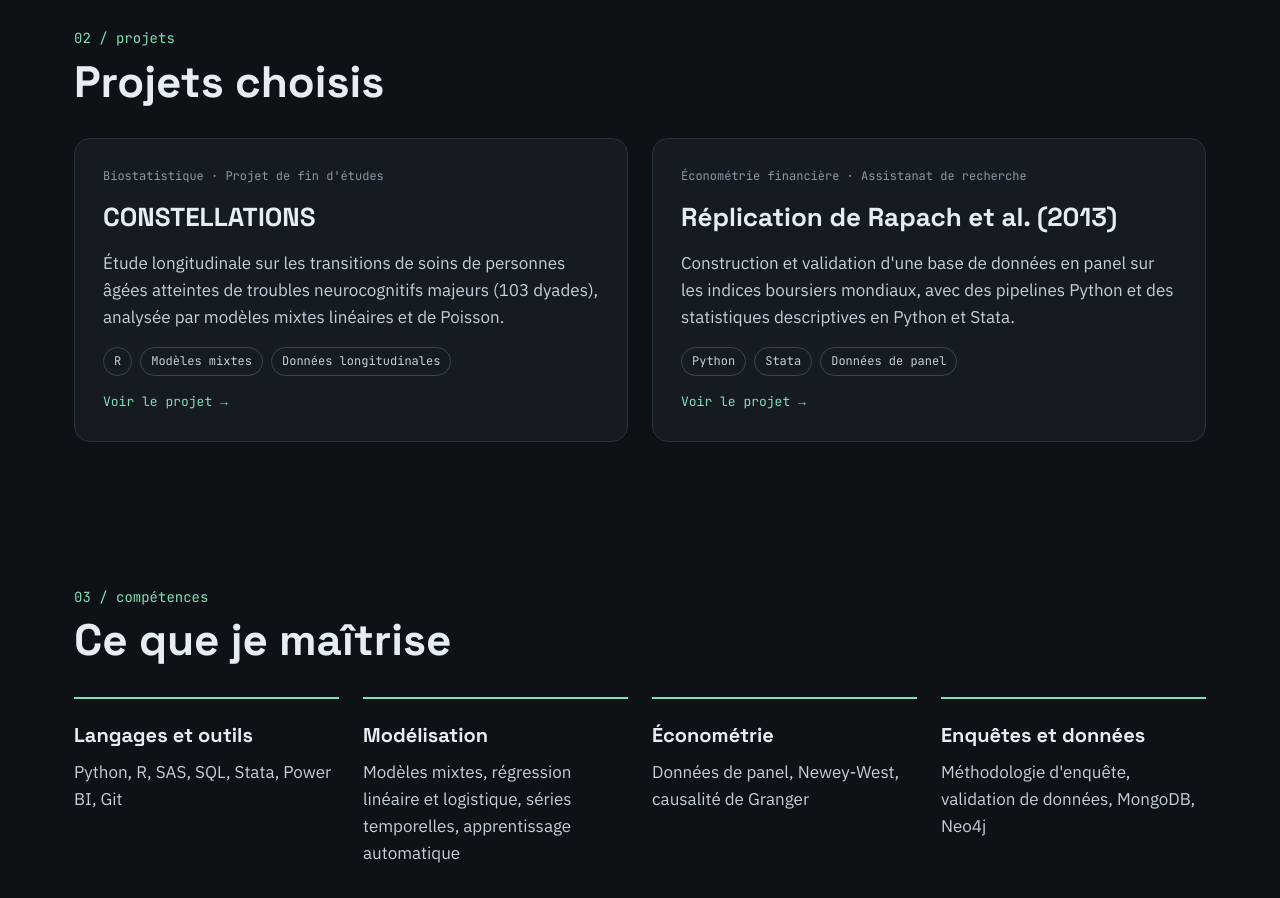
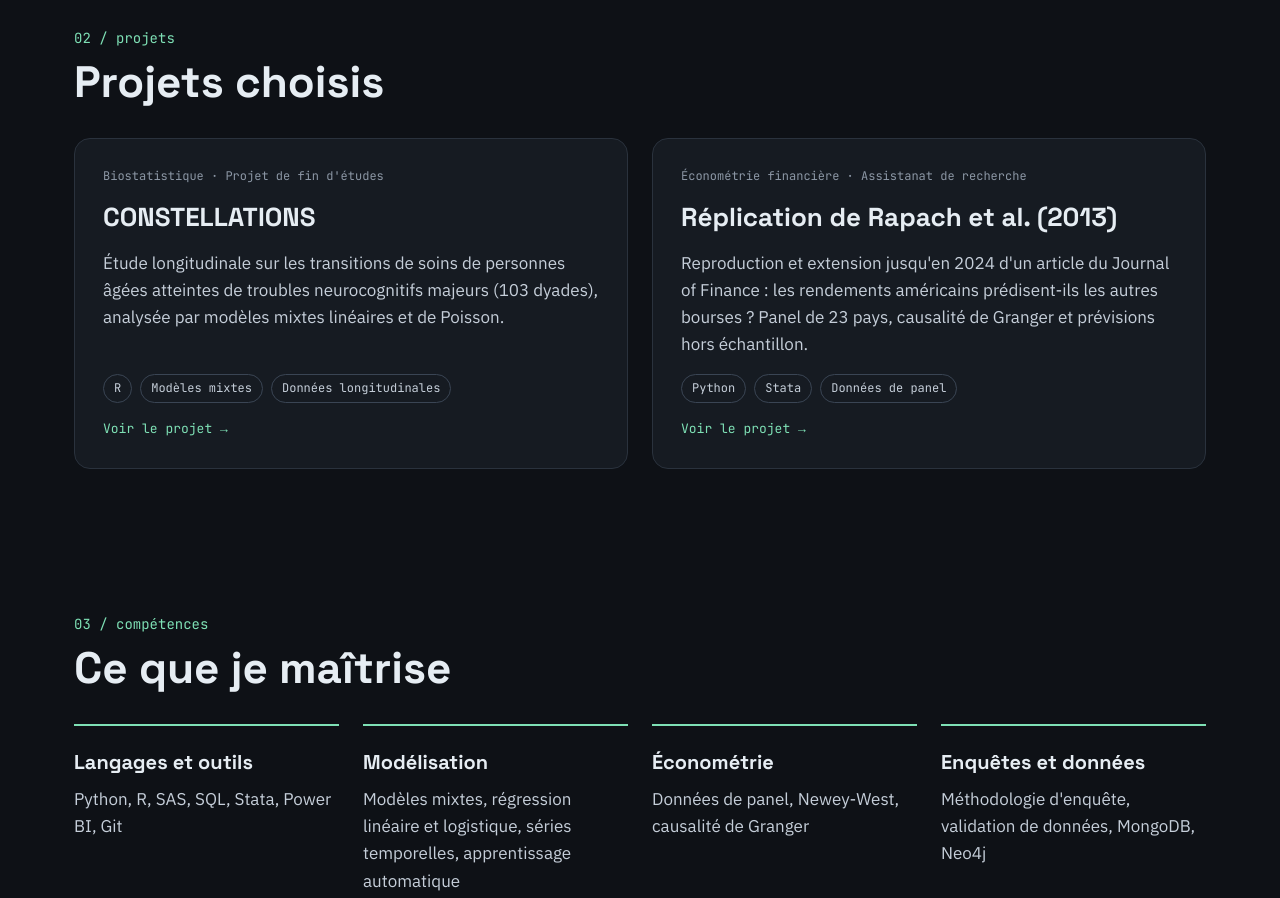
Before and after one commit to Ohouelete/ohouelete.github.io, a plain HTML site: page index.html in a window 1280 px wide. Shown: the part 1160-2058 px from the top of the page. Drawn offline with Linux system fonts and the light colour scheme.

Commit message:
Add files via upload

```diff
--- a/index.html
+++ b/index.html
@@ -201,7 +201,7 @@ const T = {
     projKicker: 'projets', projTitle: 'Projets choisis', more: 'Voir le projet →',
     projects: [
       { slug: 'constellations', meta: "Biostatistique · Projet de fin d'études", title: 'CONSTELLATIONS', desc: 'Étude longitudinale sur les transitions de soins de personnes âgées atteintes de troubles neurocognitifs majeurs (103 dyades), analysée par modèles mixtes linéaires et de Poisson.', tags: ['R', 'Modèles mixtes', 'Données longitudinales'] },
-      { slug: 'rapach-2013', meta: 'Économétrie financière · Assistanat de recherche', title: 'Réplication de Rapach et al. (2013)', desc: "Construction et validation d'une base de données en panel sur les indices boursiers mondiaux, avec des pipelines Python et des statistiques descriptives en Python et Stata.", tags: ['Python', 'Stata', 'Données de panel'] }
+      { slug: 'rapach-2013', meta: 'Économétrie financière · Assistanat de recherche', title: 'Réplication de Rapach et al. (2013)', desc: "Reproduction et extension jusqu'en 2024 d'un article du Journal of Finance : les rendements américains prédisent-ils les autres bourses ? Panel de 23 pays, causalité de Granger et prévisions hors échantillon.", tags: ['Python', 'Stata', 'Données de panel'] }
     ],
     skillsKicker: 'compétences', skillsTitle: 'Ce que je maîtrise',
     skills: [ ['Langages et outils', 'Python, R, SAS, SQL, Stata, Power BI, Git'], ['Modélisation', 'Modèles mixtes, régression linéaire et logistique, séries temporelles, apprentissage automatique'], ['Économétrie', 'Données de panel, Newey-West, causalité de Granger'], ['Enquêtes et données', "Méthodologie d'enquête, validation de données, MongoDB, Neo4j"] ],
@@ -221,7 +221,7 @@ const T = {
     projKicker: 'projects', projTitle: 'Selected projects', more: 'View project →',
     projects: [
       { slug: 'constellations', meta: 'Biostatistics · Capstone project', title: 'CONSTELLATIONS', desc: 'Longitudinal study of care transitions for older adults with major neurocognitive disorders (103 dyads), analyzed with linear and Poisson mixed models.', tags: ['R', 'Mixed models', 'Longitudinal data'] },
-      { slug: 'rapach-2013', meta: 'Financial econometrics · Research assistantship', title: 'Replicating Rapach et al. (2013)', desc: 'Built and validated a panel database of global stock indices, with Python pipelines and descriptive statistics in Python and Stata.', tags: ['Python', 'Stata', 'Panel data'] }
+      { slug: 'rapach-2013', meta: 'Financial econometrics · Research assistantship', title: 'Replicating Rapach et al. (2013)', desc: 'Reproduced and extended to 2024 a Journal of Finance paper: do U.S. returns predict other stock markets? 23-country panel, Granger causality and out-of-sample forecasts.', tags: ['Python', 'Stata', 'Panel data'] }
     ],
     skillsKicker: 'skills', skillsTitle: 'What I do well',
     skills: [ ['Languages & tools', 'Python, R, SAS, SQL, Stata, Power BI, Git'], ['Modeling', 'Mixed models, linear and logistic regression, time series, machine learning'], ['Econometrics', 'Panel data, Newey-West, Granger causality'], ['Surveys & data', 'Survey methodology, data validation, MongoDB, Neo4j'] ],
```
